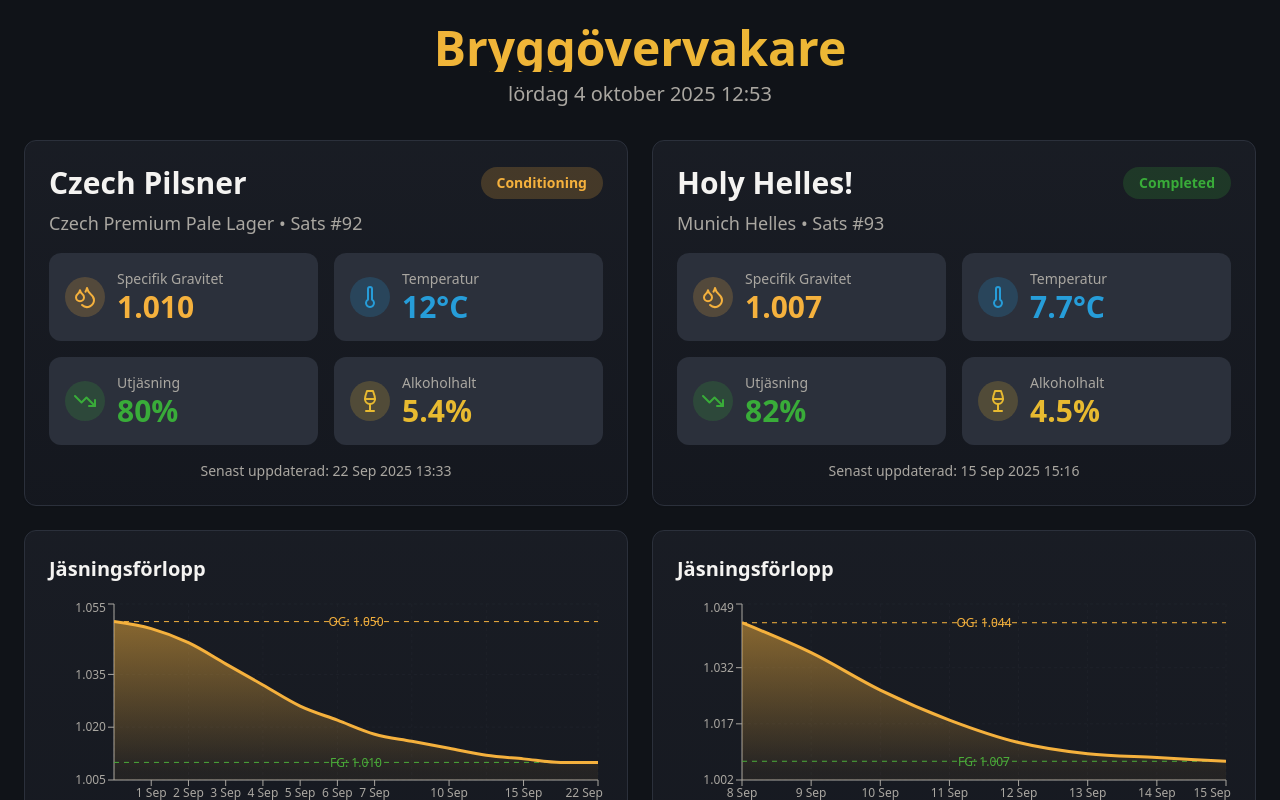
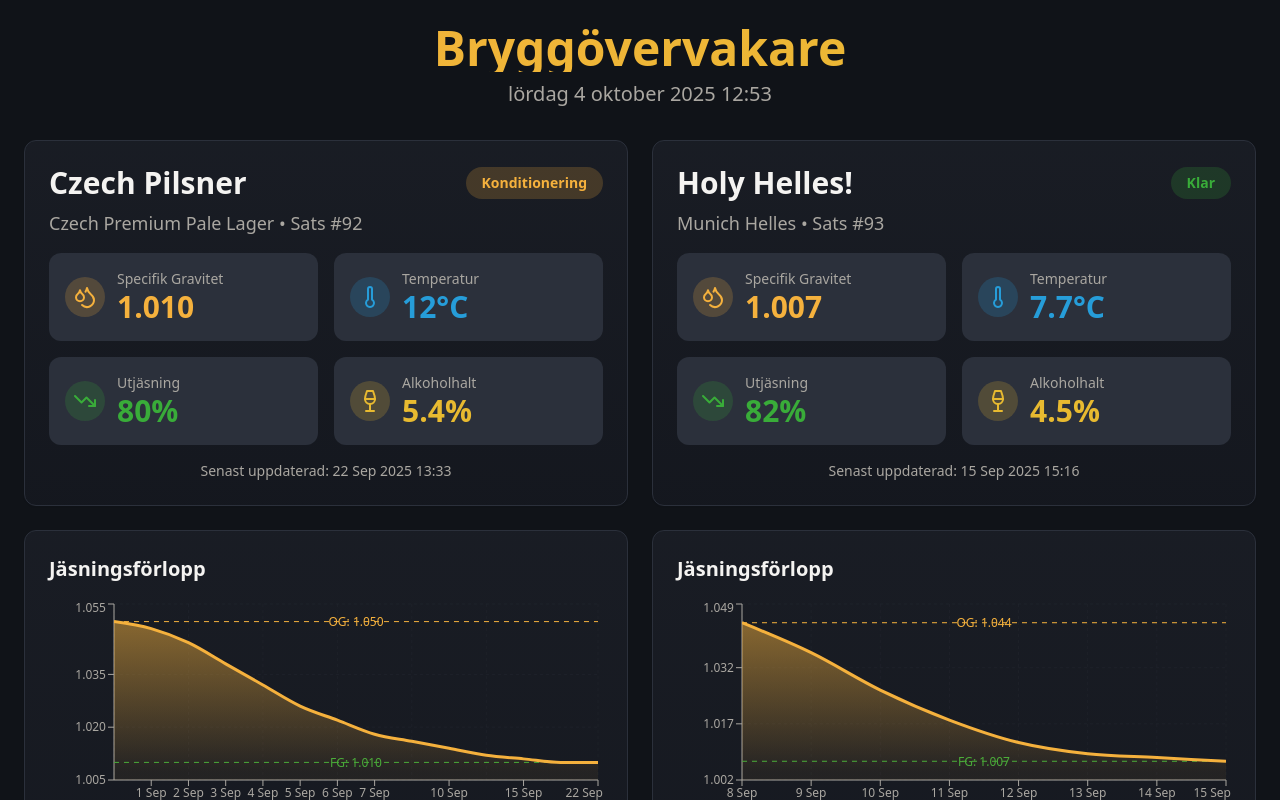
Before and after one commit to raagerrd-ship-it/brew-monitor-tv, a React (Vite) app: page / in a window 1280 px wide. Shown: the top 800 px of the page. Built offline with nearby package versions, Linux system fonts and the light colour scheme; the HTML template or start-up script is replaced by a standard one.

Commit message:
Translate status text

```diff
--- a/src/components/BrewingDashboard.tsx
+++ b/src/components/BrewingDashboard.tsx
@@ -25,7 +25,7 @@ const BREW_DATA: BrewData[] = [
     name: "Czech Pilsner",
     style: "Czech Premium Pale Lager",
     batchNumber: "#92",
-    status: "Conditioning",
+    status: "Konditionering",
     currentSG: 1.010,
     currentTemp: 12,
     attenuation: 80,
@@ -55,7 +55,7 @@ const BREW_DATA: BrewData[] = [
     name: "Holy Helles!",
     style: "Munich Helles",
     batchNumber: "#93",
-    status: "Completed",
+    status: "Klar",
     currentSG: 1.007,
     currentTemp: 7.7,
     attenuation: 82,
@@ -121,7 +121,7 @@ export function BrewingDashboard() {
                   </h2>
                   <span
                     className={`rounded-full px-4 py-1.5 text-sm font-semibold ${
-                      brew.status === "Conditioning"
+                      brew.status === "Konditionering"
                         ? "bg-primary/20 text-primary"
                         : "bg-ferment-green/20 text-ferment-green"
                     }`}
```
